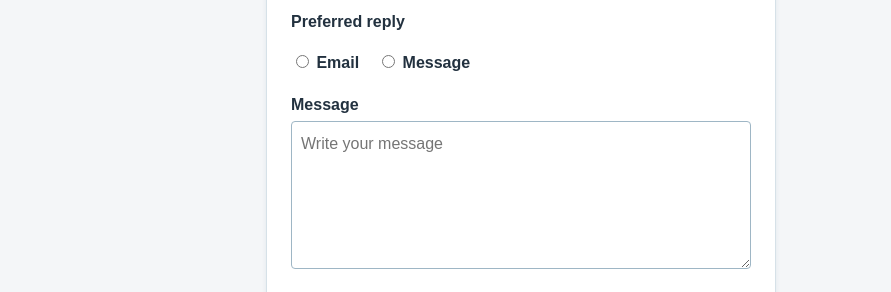
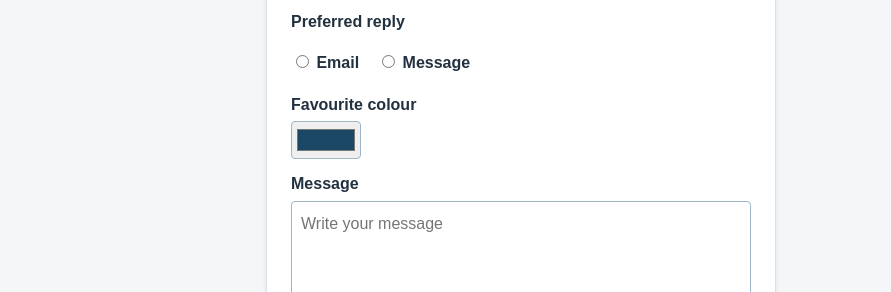
Before and after one commit to ma1018t866/team-portfolio, a plain HTML site: page contact.html in a window 1280 px wide. Shown: the part 385-677 px from the top of the page, 389-1280 px from the left. Drawn offline with Linux system fonts and the light colour scheme.

Commit message:
feat: add colour picker to contact form

```diff
--- a/contact.html
+++ b/contact.html
@@ -54,6 +54,9 @@
           <label><input type="radio" name="reply" value="message"> Message</label>
         </div>
 
+        <label for="colour">Favourite colour</label>
+        <input id="colour" name="colour" type="color" value="#1b4965">
+
         <label for="message">Message</label>
         <textarea id="message" name="message" rows="5" placeholder="Write your message" required></textarea>
 
--- a/css/style.css
+++ b/css/style.css
@@ -268,6 +268,12 @@ button:hover {
   outline: 2px solid #c8e4f2;
 }
 
+#contact-form input[type="color"] {
+  width: 70px;
+  height: 38px;
+  padding: 3px;
+}
+
 .radio-group {
   display: flex;
   gap: 18px;
```
